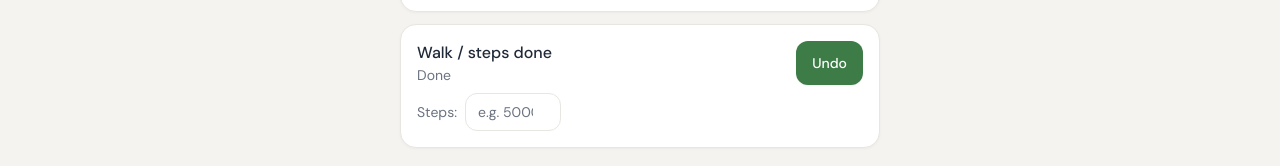
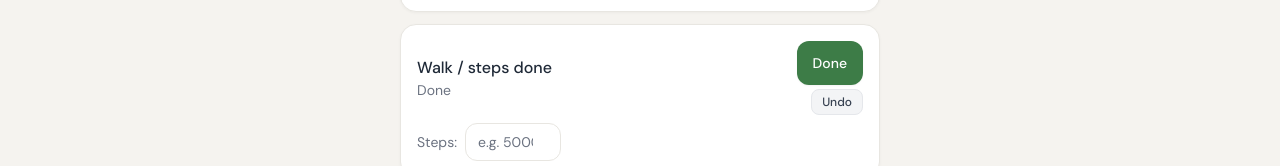
Before and after one commit to frankwwebster-arch/health-tracker, a Next.js app: page /today in a window 1280 px wide. Both pictures are taken after a click on the button "Mark done". Shown: the part 1614-1780 px from the top of the page. Built offline with nearby package versions, Linux system fonts and the light colour scheme; no server answers.

Commit message:
Refine completed actions with Done plus small Undo
Co-authored-by: frankwwebster-arch <frankwwebster-arch@users.noreply.github.com>

```diff
--- /dev/null
+++ b/src/components/today/DoneWithUndoAction.tsx
@@ -0,0 +1,34 @@
+interface DoneWithUndoActionProps {
+  onUndo: () => void;
+  doneLabel?: string;
+  undoLabel?: string;
+  compact?: boolean;
+}
+
+export function DoneWithUndoAction({
+  onUndo,
+  doneLabel = "Done",
+  undoLabel = "Undo",
+  compact = false,
+}: DoneWithUndoActionProps) {
+  return (
+    <div className="flex flex-col items-end gap-1">
+      <span
+        className={`inline-flex items-center justify-center bg-accent text-white font-medium shadow-sm ${
+          compact
+            ? "rounded-lg px-3 py-2 text-sm"
+            : "min-h-[44px] rounded-xl px-4 py-2.5 text-sm"
+        }`}
+      >
+        {doneLabel}
+      </span>
+      <button
+        type="button"
+        onClick={onUndo}
+        className="rounded-lg border border-gray-200 bg-gray-100 px-2.5 py-1 text-xs font-medium text-gray-700 hover:bg-gray-200"
+      >
+        {undoLabel}
+      </button>
+    </div>
+  );
+}
--- a/src/components/today/FoodWaterSection.tsx
+++ b/src/components/today/FoodWaterSection.tsx
@@ -2,6 +2,7 @@
 
 import type { DayData, Settings } from "@/types";
 import { DEFAULT_SETTINGS } from "@/types";
+import { DoneWithUndoAction } from "./DoneWithUndoAction";
 
 function formatTime(ms: number): string {
   const d = new Date(ms);
@@ -77,9 +78,8 @@ export function FoodWaterSection({ data, settings, update }: Props) {
               </p>
             </div>
             {(data.smoothieEaten ?? false) ? (
-              <button
-                type="button"
-                onClick={() =>
+              <DoneWithUndoAction
+                onUndo={() =>
                   update((prev) => ({
                     ...prev,
                     smoothieEaten: false,
@@ -87,10 +87,7 @@ export function FoodWaterSection({ data, settings, update }: Props) {
                     smoothieNote: "",
                   }))
                 }
-                className="px-4 py-2.5 rounded-xl text-sm font-medium bg-accent text-white hover:bg-accent/90 min-h-[44px] shadow-sm"
-              >
-                Undo
-              </button>
+              />
             ) : (
               <button
                 type="button"
@@ -131,9 +128,8 @@ export function FoodWaterSection({ data, settings, update }: Props) {
               </p>
             </div>
             {data.lunchEaten ? (
-              <button
-                type="button"
-                onClick={() =>
+              <DoneWithUndoAction
+                onUndo={() =>
                   update((prev) => ({
                     ...prev,
                     lunchEaten: false,
@@ -141,10 +137,7 @@ export function FoodWaterSection({ data, settings, update }: Props) {
                     lunchNote: "",
                   }))
                 }
-                className="px-4 py-2.5 rounded-xl text-sm font-medium bg-accent text-white hover:bg-accent/90 min-h-[44px] shadow-sm"
-              >
-                Undo
-              </button>
+              />
             ) : (
               <button
                 type="button"
@@ -190,19 +183,15 @@ export function FoodWaterSection({ data, settings, update }: Props) {
               <p className="text-sm text-muted">Suppresses food nudges</p>
             </div>
             {(data.snackEaten ?? false) ? (
-              <button
-                type="button"
-                onClick={() =>
+              <DoneWithUndoAction
+                onUndo={() =>
                   update((prev) => ({
                     ...prev,
                     snackEaten: false,
                     snackNote: "",
                   }))
                 }
-                className="min-h-[44px] px-4 py-2.5 rounded-xl text-sm font-medium bg-accent text-white hover:bg-accent/90 shadow-sm"
-              >
-                Undo
-              </button>
+              />
             ) : (
               <button
                 type="button"
--- a/src/components/today/MedicationSection.tsx
+++ b/src/components/today/MedicationSection.tsx
@@ -3,6 +3,7 @@
 import { useState } from "react";
 import type { DayData, Settings } from "@/types";
 import { DEFAULT_SETTINGS } from "@/types";
+import { DoneWithUndoAction } from "./DoneWithUndoAction";
 
 function formatTime(ms: number): string {
   const d = new Date(ms);
@@ -123,9 +124,9 @@ export function MedicationSection({ data, settings, update }: Props) {
                   </div>
                   <div className="flex gap-2">
                     {entry.taken ? (
-                      <button
-                        type="button"
-                        onClick={() =>
+                      <DoneWithUndoAction
+                        compact
+                        onUndo={() =>
                           update((prev) => {
                             const doses = [...(prev.medication.dex?.doses ?? dexDoses)];
                             doses[i] = { taken: false, takenAt: null };
@@ -138,10 +139,7 @@ export function MedicationSection({ data, settings, update }: Props) {
                             };
                           })
                         }
-                        className="px-3 py-2 rounded-xl text-sm font-medium bg-accent text-white hover:bg-accent/90 shadow-sm"
-                      >
-                        Undo
-                      </button>
+                      />
                     ) : (
                       <button
                         type="button"
@@ -186,9 +184,8 @@ export function MedicationSection({ data, settings, update }: Props) {
             </p>
           </div>
           {data.medication.bupropion.taken ? (
-            <button
-              type="button"
-              onClick={() =>
+            <DoneWithUndoAction
+              onUndo={() =>
                 update((prev) => ({
                   ...prev,
                   medication: {
@@ -197,10 +194,7 @@ export function MedicationSection({ data, settings, update }: Props) {
                   },
                 }))
               }
-              className="px-4 py-2.5 rounded-xl text-sm font-medium bg-accent text-white hover:bg-accent/90 min-h-[44px] shadow-sm"
-            >
-              Undo
-            </button>
+            />
           ) : (
             <button
               type="button"
@@ -285,9 +279,8 @@ export function MedicationSection({ data, settings, update }: Props) {
               </div>
               <div className="flex gap-2">
                 {entry.taken ? (
-                  <button
-                    type="button"
-                    onClick={() =>
+                  <DoneWithUndoAction
+                    onUndo={() =>
                       update((prev) => ({
                         ...prev,
                         customMedsTaken: {
@@ -296,10 +289,7 @@ export function MedicationSection({ data, settings, update }: Props) {
                         },
                       }))
                     }
-                    className="px-4 py-2.5 rounded-xl text-sm font-medium bg-accent text-white hover:bg-accent/90 min-h-[44px] shadow-sm"
-                  >
-                    Undo
-                  </button>
+                  />
                 ) : (
                   <button
                     type="button"
--- a/src/components/today/MovementSection.tsx
+++ b/src/components/today/MovementSection.tsx
@@ -1,6 +1,7 @@
 "use client";
 
 import type { DayData } from "@/types";
+import { DoneWithUndoAction } from "./DoneWithUndoAction";
 
 type UpdateFn = (prev: DayData) => DayData;
 
@@ -95,15 +96,11 @@ export function MovementSection({ data, update }: Props) {
               </p>
             </div>
             {data.walkDone ? (
-              <button
-                type="button"
-                onClick={() =>
+              <DoneWithUndoAction
+                onUndo={() =>
                   update((prev) => ({ ...prev, walkDone: false }))
                 }
-                className="min-h-[44px] px-4 py-2.5 rounded-xl text-sm font-medium bg-accent text-white hover:bg-accent/90 shadow-sm"
-            >
-              Undo
-            </button>
+              />
             ) : (
               <button
                 type="button"
```
Lines whose indentation alone changed are shown as unchanged.
